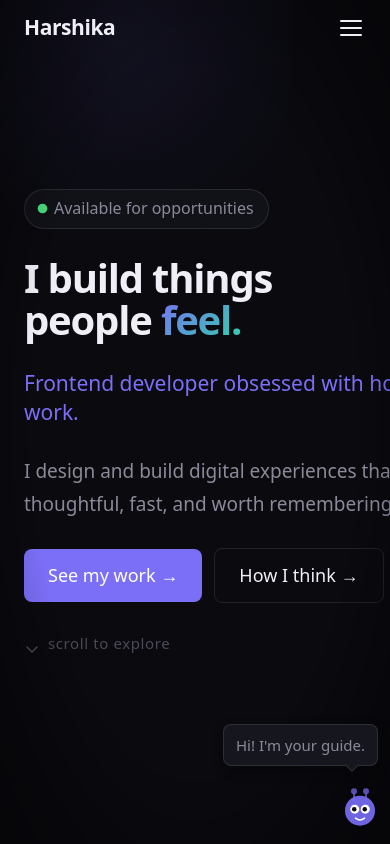
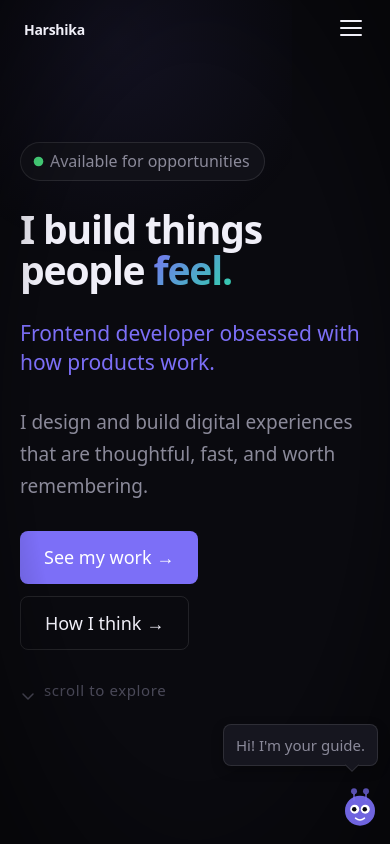
Before and after one commit to harshikagahlot/pm-portfolio, a React (Vite) app: page / in a window 390 px wide. Shown: the top 844 px of the page. Built offline with nearby package versions, Linux system fonts and the light colour scheme; a web font is replaced by a local one.

Commit message:
style: complete mobile responsiveness audit and layout fixes

```diff
--- a/src/index.css
+++ b/src/index.css
@@ -3,6 +3,7 @@
    ============================================================ */
 
 @import "tailwindcss";
+@import "./responsive.css";
 
 /* ── Design Tokens ─────────────────────────────────────────── */
 @theme {
@@ -65,6 +66,8 @@ html {
   -webkit-font-smoothing: antialiased;
   -moz-osx-font-smoothing: grayscale;
   text-rendering: optimizeLegibility;
+  overflow-x: hidden;
+  width: 100vw;
 }
 
 body {
--- /dev/null
+++ b/src/responsive.css
@@ -0,0 +1,125 @@
+/* ============================================================
+   RESPONSIVE OVERRIDES
+   ============================================================ */
+
+/* ── Global Layout Resets ── */
+@media (max-width: 767px) {
+  /* Prevent horizontal overflow strictly */
+  html, body {
+    overflow-x: hidden !important;
+    width: 100vw !important;
+    max-width: 100% !important;
+  }
+
+  /* Make sure main layout containers don't push past the screen */
+  section > div {
+    padding-left: 20px !important;
+    padding-right: 20px !important;
+  }
+
+  /* ── Hero Section ── */
+  /* Make headline scale better */
+  h1 {
+    font-size: clamp(32px, 10vw, 56px) !important;
+  }
+  /* Ensure Hero Flex wraps */
+  #hero > div {
+    flex-direction: column !important;
+    align-items: flex-start !important;
+    gap: 32px !important;
+  }
+  #hero .hero-stat-card {
+    display: none !important;
+  }
+
+  /* ── General Grids & Flex Row Resets ── */
+  /* Force grids to stack vertically */
+  .thought-grid, .blog-grid {
+    grid-template-columns: 1fr !important;
+    gap: 20px !important;
+  }
+
+  /* ── Modals / Overlays ── */
+  /* Ensure Case Study & Teardown Modals use full screen on mobile */
+  div[role="dialog"] > div {
+    max-width: 100% !important;
+    padding-left: 20px !important;
+    padding-right: 20px !important;
+  }
+
+  div[role="dialog"] button[aria-label="Close case study"],
+  div[role="dialog"] button[aria-label="Close teardown"] {
+    width: 44px !important;
+    height: 44px !important;
+    top: 16px !important;
+    right: 16px !important;
+    background-color: rgba(20, 20, 30, 0.8) !important;
+    backdrop-filter: blur(8px) !important;
+  }
+
+  /* Stack grid layouts inside overlays */
+  div[style*="gridTemplateColumns"] {
+    grid-template-columns: 1fr !important;
+    gap: 24px !important;
+  }
+
+  /* ── Case Studies List ── */
+  .project-entry-left {
+    max-width: 100% !important;
+  }
+  .project-entry-right {
+    display: none !important;
+  }
+
+  /* ── Teardowns ── */
+  /* Stack Teardown Cards inside the flex row if any */
+  #teardown > div > div:nth-child(2) {
+    flex-direction: column !important;
+    align-items: center !important;
+  }
+
+  /* Make teardown images fluid */
+  img {
+    max-width: 100% !important;
+    height: auto !important;
+    object-fit: contain !important;
+  }
+
+  /* ── Timeline ── */
+  .timeline-track > div {
+    padding-left: 20px !important;
+    padding-right: 20px !important;
+    height: 480px !important;
+  }
+
+  /* ── Navbar ── */
+  nav {
+    gap: 12px !important;
+  }
+  nav a {
+    font-size: 14px !important;
+  }
+  a[href="#footer"] {
+    font-size: 14px !important;
+    padding: 6px 12px !important;
+  }
+
+  /* ── Footer ── */
+  footer h2 {
+    font-size: 36px !important;
+  }
+  footer > div > div > div {
+    flex-direction: column !important;
+    width: 100% !important;
+  }
+  footer > div > div > div > a {
+    width: 100% !important;
+  }
+}
+
+/* ── Tablet Adjustments ── */
+@media (min-width: 768px) and (max-width: 1023px) {
+  .thought-grid, .blog-grid {
+    grid-template-columns: repeat(2, 1fr) !important;
+  }
+}
--- a/src/sections/ProductTeardown.tsx
+++ b/src/sections/ProductTeardown.tsx
@@ -363,6 +363,7 @@ const ProductTeardown: React.FC = () => {
             }}
             style={{
               display: 'flex',
+              flexWrap: 'wrap',
               justifyContent: 'center',
               width: '100%',
               gap: '20px',
```
